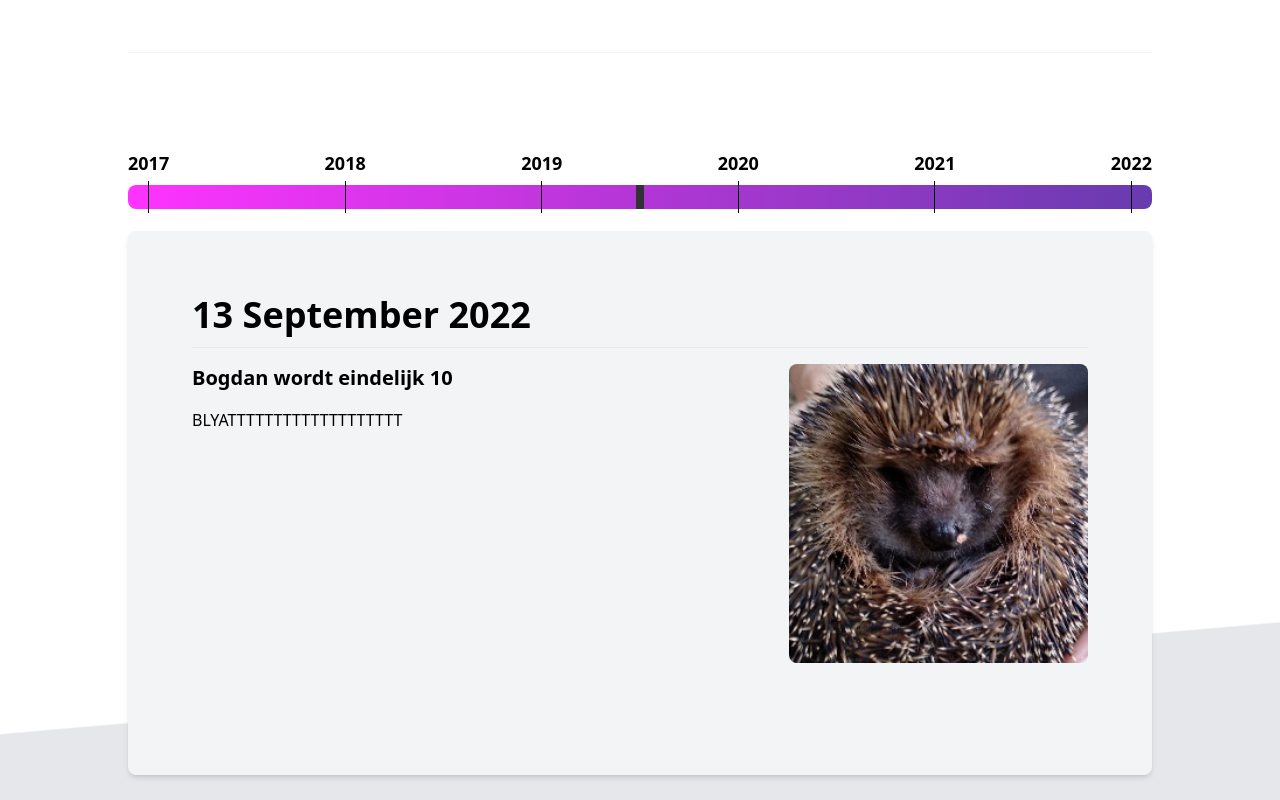
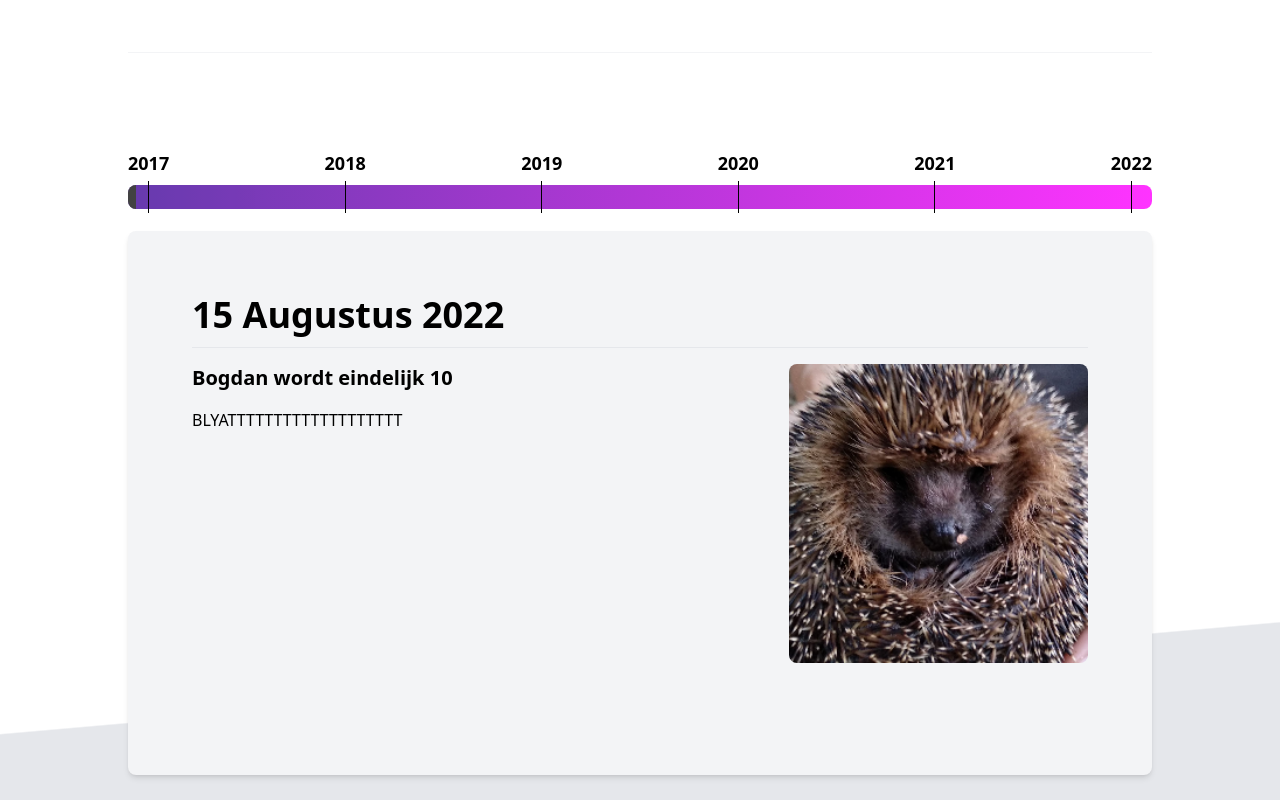
Before and after one commit to niek-peters/egel, a SvelteKit app: page /geschiedenis in a window 1280 px wide. Shown: the part 720-1520 px from the top of the page. Built offline with nearby package versions, Linux system fonts and the light colour scheme; no server answers.

Commit message:
Created a working timeline component. For now, it uses data in memory and the time indicators don't mean anything yet.

```diff
--- a/src/components/history/entry.svelte
+++ b/src/components/history/entry.svelte
@@ -1,7 +1,7 @@
 <script lang="ts">
 	export let date: string = '13 September 2022';
 	export let title: string = 'Bogdan wordt eindelijk 10';
-	export let text: string = 'BLYATTTTTTTTTTTTTTTTTTT';
+	export let description: string = 'BLYATTTTTTTTTTTTTTTTTTT';
 	export let img: string | undefined;
 </script>
 
@@ -10,7 +10,7 @@
 	<div class="flex justify-between">
 		<div>
 			<h4 class="text-xl font-semibold mb-4">{title}</h4>
-			<p>{text}</p>
+			<p>{description}</p>
 		</div>
 		{#if img}
 			<img class="rounded-lg w-1/3 max-h-full" src={img} alt="blyaat" />
--- a/src/components/history/timeLabel.svelte
+++ b/src/components/history/timeLabel.svelte
@@ -12,7 +12,7 @@
 			width: 1px;
 			height: 2rem;
 			top: 2rem;
-			background: black;
+			background: rgb(0, 0, 0);
 			z-index: 20;
 		}
 	}
--- /dev/null
+++ b/src/components/history/timeline.svelte
@@ -0,0 +1,113 @@
+<script lang="ts">
+	import { onMount } from 'svelte';
+
+	import TimeLabel from './timeLabel.svelte';
+	import Entry from './entry.svelte';
+
+	import type { Event } from '../../models/event';
+	import { formatDate } from '../../models/event';
+
+	onMount(focusSlider);
+
+	function focusSlider() {
+		slider.focus({ preventScroll: true });
+	}
+
+	// Temporary events in memory
+	// TODO: Replace with Firestore database read
+
+	const events: Event[] = [
+		{
+			title: 'Bogdan wordt eindelijk 10',
+			date: new Date().toISOString(),
+			description: 'BLYATTTTTTTTTTTTTTTTTTT',
+			img: '/egelleeft.png'
+		},
+		{
+			title: 'Bogdan wordt eindelijk 11',
+			date: new Date().toISOString(),
+			description: 'BLYATTTTTTTTTTTTTTTTTTT 2',
+			img: '/bogdan.jpg'
+		},
+		{
+			title: 'Bogdan wordt eindelijk 12',
+			date: new Date().toISOString(),
+			description: 'BLYATTTTTTTTTTTTTTTTTTT 2',
+			img: '/bogdan.jpg'
+		},
+		{
+			title: 'Bogdan wordt eindelijk 13',
+			date: new Date().toISOString(),
+			description: 'BLYATTTTTTTTTTTTTTTTTTT 2',
+			img: '/bogdan.jpg'
+		},
+		{
+			title: 'Bogdan wordt eindelijk 14',
+			date: new Date().toISOString(),
+			description: 'BLYATTTTTTTTTTTTTTTTTTT 2',
+			img: '/bogdan.jpg'
+		},
+		{
+			title: 'Bogdan wordt eindelijk 15',
+			date: new Date().toISOString(),
+			description: 'BLYATTTTTTTTTTTTTTTTTTT 2',
+			img: '/bogdan.jpg'
+		},
+		{
+			title: 'Bogdan wordt eindelijk 16',
+			date: new Date().toISOString(),
+			description: 'BLYATTTTTTTTTTTTTTTTTTT 2',
+			img: '/bogdan.jpg'
+		}
+	];
+
+	let sliderPos = 0;
+	let slider: HTMLInputElement;
+</script>
+
+<div class="2xl:w-3/5 sm:w-4/5 my-12" on:click={focusSlider}>
+	<div class="w-full my-4">
+		<ul class="flex justify-between my-2 text-lg font-semibold">
+			<TimeLabel time="2017" />
+			<TimeLabel time="2018" />
+			<TimeLabel time="2019" />
+			<TimeLabel time="2020" />
+			<TimeLabel time="2021" />
+			<TimeLabel time="2022" />
+		</ul>
+		<input
+			type="range"
+			min="0"
+			max={events.length - 1}
+			bind:value={sliderPos}
+			bind:this={slider}
+			class="slider w-full h-6 appearance-none outline-none opacity-80 rounded-lg overflow-hidden"
+		/>
+	</div>
+	<div
+		class="timeline overflow-y-auto flex flex-col justify-between w-full bg-gray-100 rounded-lg shadow-md"
+	>
+		<div class="inner">
+			<Entry
+				title={events[sliderPos].title}
+				date={formatDate(events[sliderPos].date)}
+				description={events[sliderPos].description}
+				img={events[sliderPos].img}
+			/>
+		</div>
+	</div>
+</div>
+
+<style lang="scss">
+	.slider {
+		background: linear-gradient(to left, magenta, rgb(65, 10, 154));
+
+		&::-webkit-slider-thumb {
+			appearance: none;
+			width: 0.5rem;
+			height: 1.5rem;
+			background: rgb(20, 20, 20);
+			cursor: pointer;
+		}
+	}
+</style>
--- /dev/null
+++ b/src/models/event.ts
@@ -0,0 +1,28 @@
+export type Event = {
+	title: string;
+	date: string;
+	description: string;
+	img: string;
+};
+
+// Date is in format YYYY-MM-DD, we convert it to DD
+export function formatDate(dateString: string) {
+	const date = new Date(dateString);
+
+	const monthNames = [
+		'Januari',
+		'Februari',
+		'Maart',
+		'April',
+		'Mei',
+		'Juni',
+		'Juli',
+		'Augustus',
+		'September',
+		'Oktober',
+		'November',
+		'December'
+	];
+
+	return date.getDate() + ' ' + monthNames[date.getMonth() - 1] + ' ' + date.getFullYear();
+}
--- a/src/routes/(non-home)/geschiedenis/+page.svelte
+++ b/src/routes/(non-home)/geschiedenis/+page.svelte
@@ -7,7 +7,7 @@
 	import TeamCard from '../../../components/general/teamCard.svelte';
 
 	import ImgButton from '../../../components/history/imgButton.svelte';
-	import TimeLabel from '../../../components/history/timeLabel.svelte';
+	import Timeline from '../../../components/history/timeline.svelte';
 </script>
 
 <main class="flex flex-col items-center w-full">
@@ -34,29 +34,7 @@
 	</div>
 	<div style="margin-bottom: 84vh;" />
 	<Line />
-	<div class="2xl:w-3/5 sm:w-4/5 my-12">
-		<div class="w-full my-4">
-			<ul class="flex justify-between my-2 text-lg font-semibold">
-				<TimeLabel time="2017" />
-				<TimeLabel time="2018" />
-				<TimeLabel time="2019" />
-				<TimeLabel time="2020" />
-				<TimeLabel time="2021" />
-				<TimeLabel time="2022" />
-			</ul>
-			<input
-				type="range"
-				class="slider w-full h-6 appearance-none outline-none opacity-80 rounded-lg overflow-hidden"
-			/>
-		</div>
-		<div
-			class="timeline overflow-y-auto flex flex-col justify-between w-full bg-gray-100 rounded-lg shadow-md"
-		>
-			<div class="inner">
-				<Entry img="/egelleeft.png" />
-			</div>
-		</div>
-	</div>
+	<Timeline />
 	<div class="flex flex-col items-center relative w-full my-12 bg-gray-200">
 		<Line color="bg-gray-300" />
 		<div class="background1 absolute -top-96 h-96 w-full -z-40" />
@@ -134,48 +112,8 @@
 </main>
 
 <style lang="scss">
-	.slider {
-		background: linear-gradient(to right, magenta, rgb(65, 10, 154));
-
-		&::-webkit-slider-thumb {
-			appearance: none;
-			width: 0.5rem;
-			height: 1.5rem;
-			background: black;
-			cursor: pointer;
-		}
-	}
-
 	.timeline {
 		height: 34rem;
-
-		transform: scaleX(-1);
-
-		.inner {
-			transform: scaleX(-1);
-		}
-
-		/* width */
-		&::-webkit-scrollbar {
-			width: 1rem;
-		}
-
-		/* Track */
-		&::-webkit-scrollbar-track {
-			background: linear-gradient(magenta, rgb(65, 10, 154));
-			border-radius: 0 0.5rem 0.5rem 0;
-		}
-
-		/* Handle */
-		&::-webkit-scrollbar-thumb {
-			background: rgba(255, 255, 255, 0.25);
-			border-radius: 0 0.5rem 0.5rem 0;
-		}
-
-		/* Handle on hover */
-		&::-webkit-scrollbar-thumb:hover {
-			background: rgba(255, 255, 255, 0.4);
-		}
 	}
 
 	.background1 {
```
